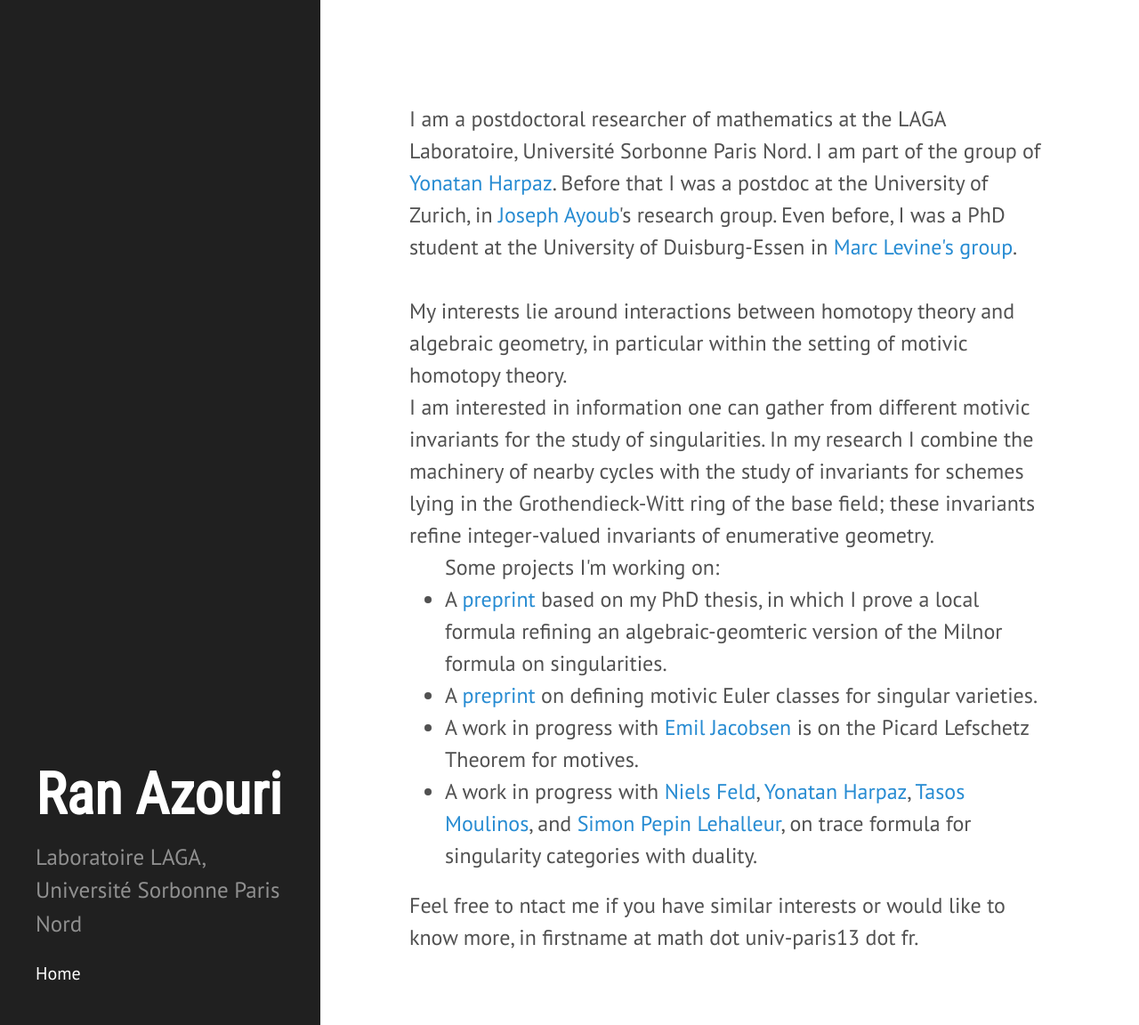
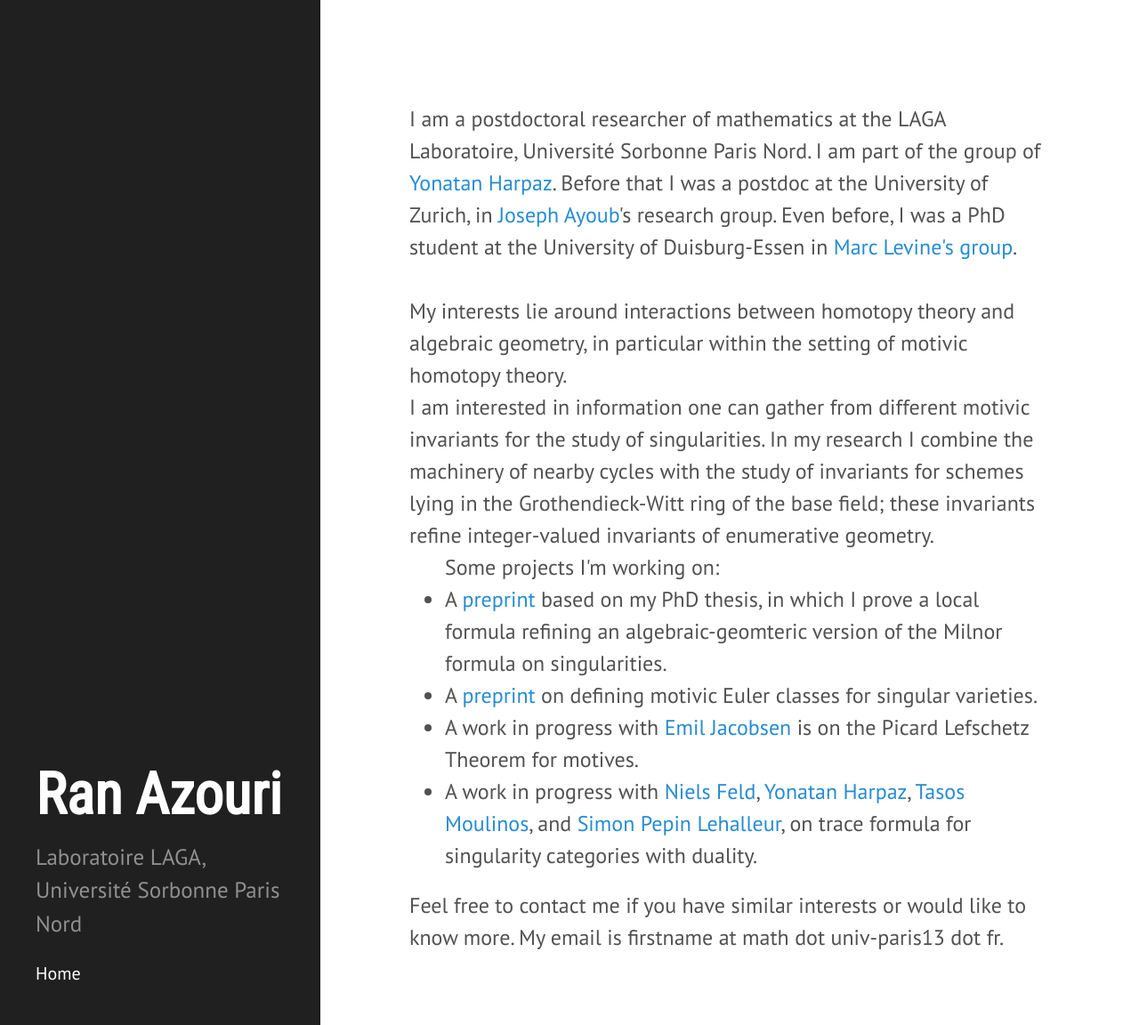
Before and after one commit to ransass/ransass.github.io, a Jekyll site: the page built from index.html, in a window 1280 px wide and 1152 px high. Shown: the whole window at 89% size. Built offline with Jekyll 4.4.1, drawn with Linux system fonts in a browser that asks for light colours; some web fonts are replaced; the list of posts is cut into pages by our own code.

Commit message:
Update index.html

```diff
--- a/index.html
+++ b/index.html
@@ -34,7 +34,7 @@ A work in progress with <a href=https://www.emiljacobsen.se/>Emil Jacobsen</a> i
 
   </ul>
 
-Feel free to ntact me if you have similar interests or would like to know more, in firstname at math dot univ-paris13 dot fr.
+Feel free to contact me if you have similar interests or would like to know more. My email is firstname at math dot univ-paris13 dot fr.
 
 
 
```
